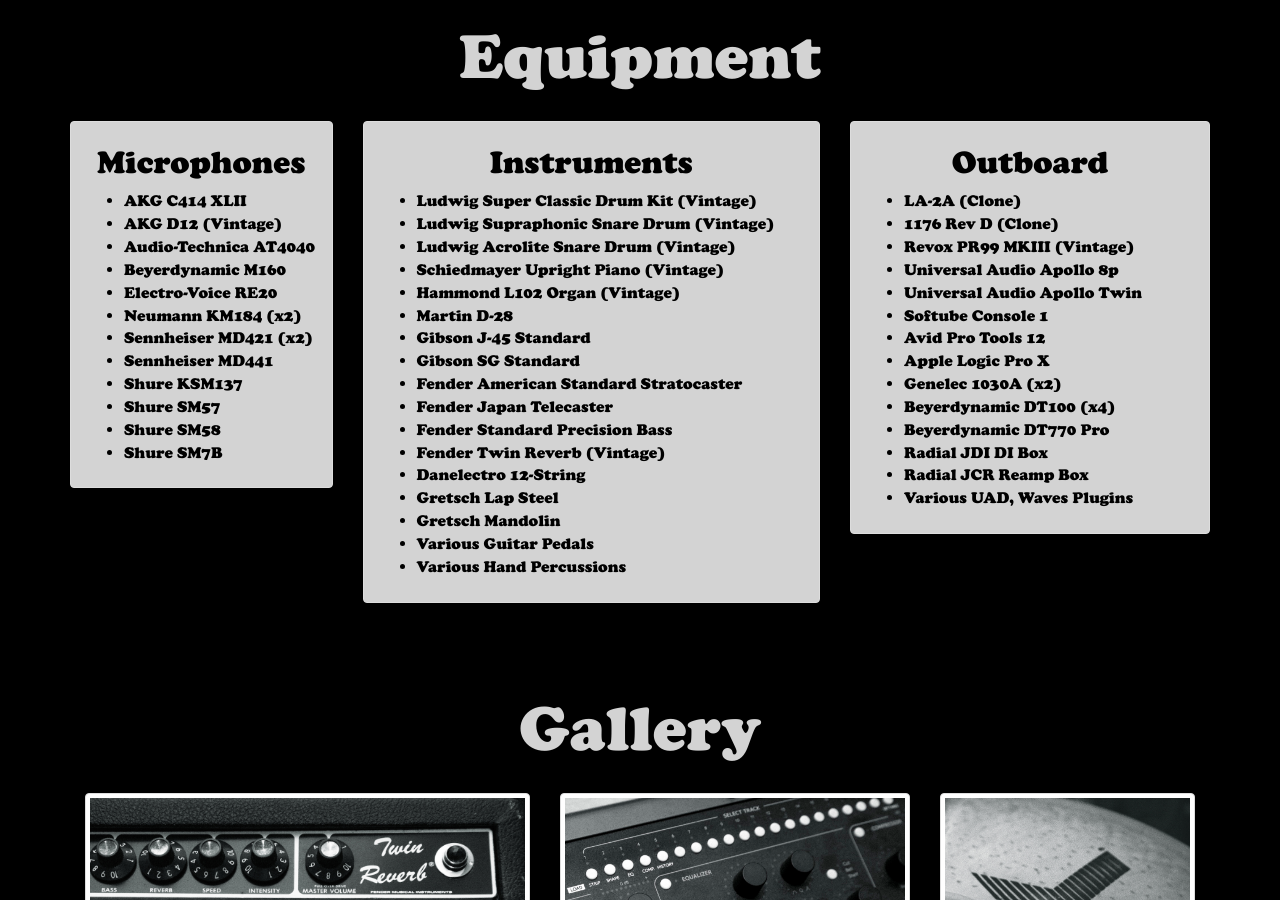
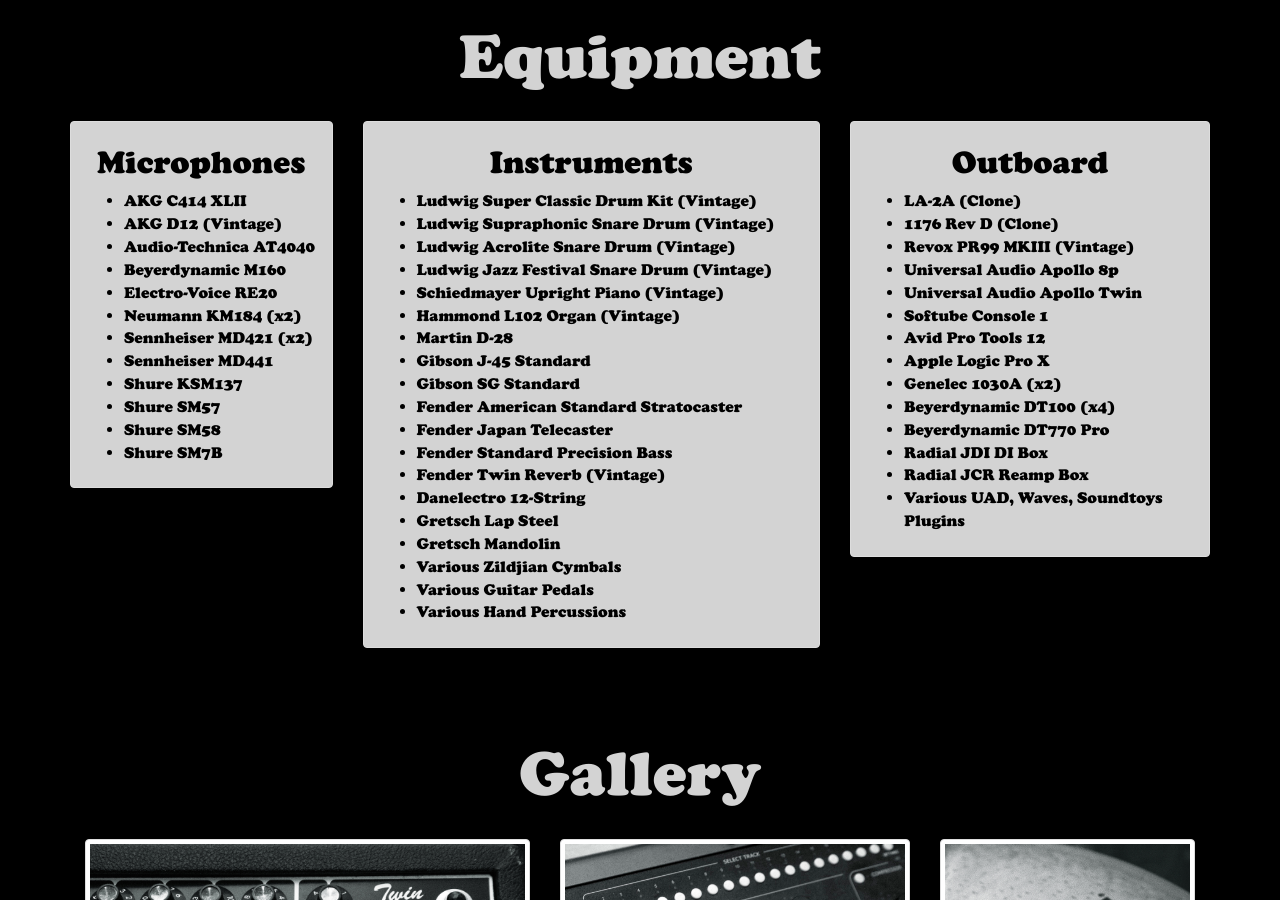
Before and after one commit to that70sstudio/that70sstudio.github.io, a Jekyll site: the page built from index.html, in a window 1280 px wide and 900 px high, scrolled down 858 px. Built offline with Jekyll 4.4.1, drawn with Linux system fonts in a browser that asks for light colours.

Commit message:
Update equipment.yml

```diff
--- a/_data/equipment.yml
+++ b/_data/equipment.yml
@@ -18,6 +18,7 @@
   - Ludwig Super Classic Drum Kit (Vintage)
   - Ludwig Supraphonic Snare Drum (Vintage)
   - Ludwig Acrolite Snare Drum (Vintage)
+  - Ludwig Jazz Festival Snare Drum (Vintage)
   - Schiedmayer Upright Piano (Vintage)
   - Hammond L102 Organ (Vintage)
   - Martin D-28
@@ -30,6 +31,7 @@
   - Danelectro 12-String
   - Gretsch Lap Steel
   - Gretsch Mandolin
+  - Various Zildjian Cymbals
   - Various Guitar Pedals
   - Various Hand Percussions
 
@@ -48,4 +50,4 @@
   - Beyerdynamic DT770 Pro
   - Radial JDI DI Box
   - Radial JCR Reamp Box
-  - Various UAD, Waves Plugins
+  - Various UAD, Waves, Soundtoys Plugins
```
